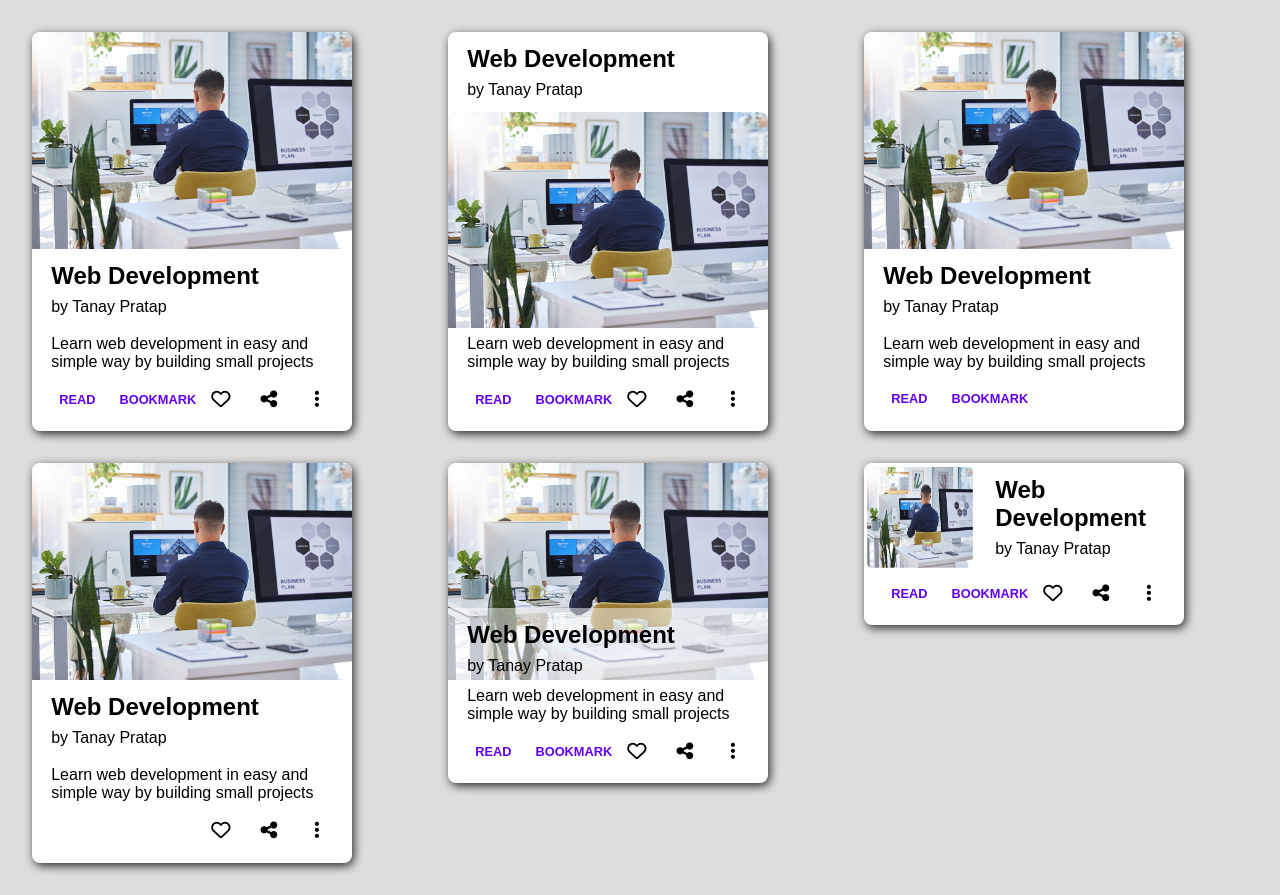
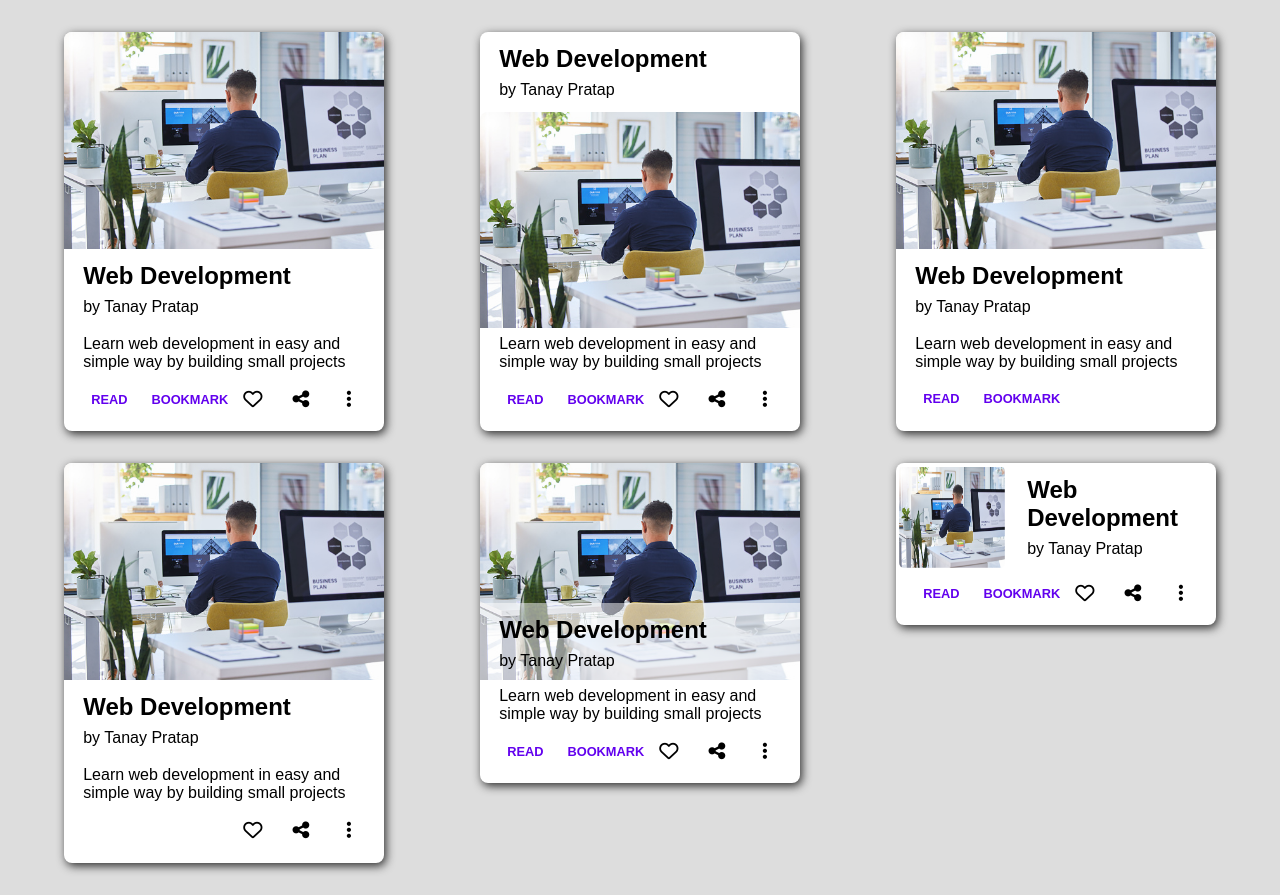
Before and after one commit to manismk/neog-learning, a plain HTML site: page week 2/practice/Assignments/card/card.html in a window 1280 px wide. Drawn offline with Linux system fonts and the light colour scheme.

Commit message:
fixed layout in card

```diff
--- a/week 2/practice/Assignments/card/card.css
+++ b/week 2/practice/Assignments/card/card.css
@@ -18,8 +18,10 @@ body {
   display: flex;
   flex-direction: column;
   max-width: 320px;
+
   box-shadow: 2px 3px 10px 0px rgba(0, 0, 0, 0.8);
   border-radius: 0.5rem;
+  justify-self: center;
 }
 
 .card img {
@@ -118,7 +120,7 @@ body {
   width: 100%;
 
   position: absolute;
-  top: 145px;
+  top: 140px;
   background-color: rgba(255, 255, 255, 0.5);
 }
 
```
